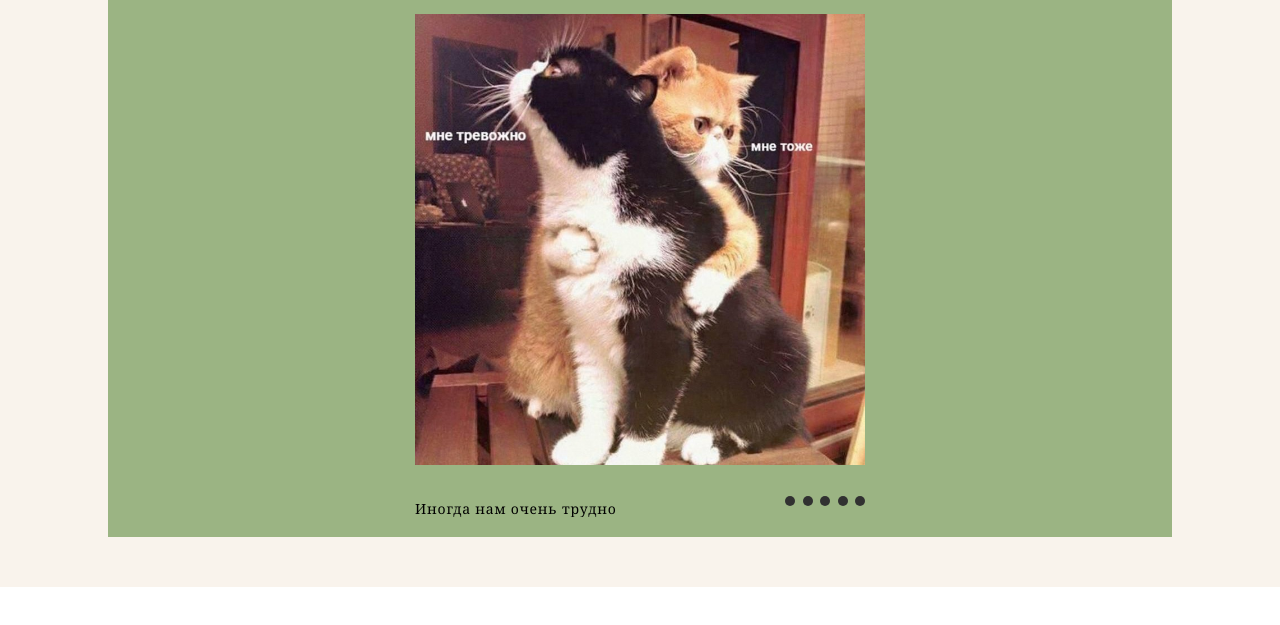
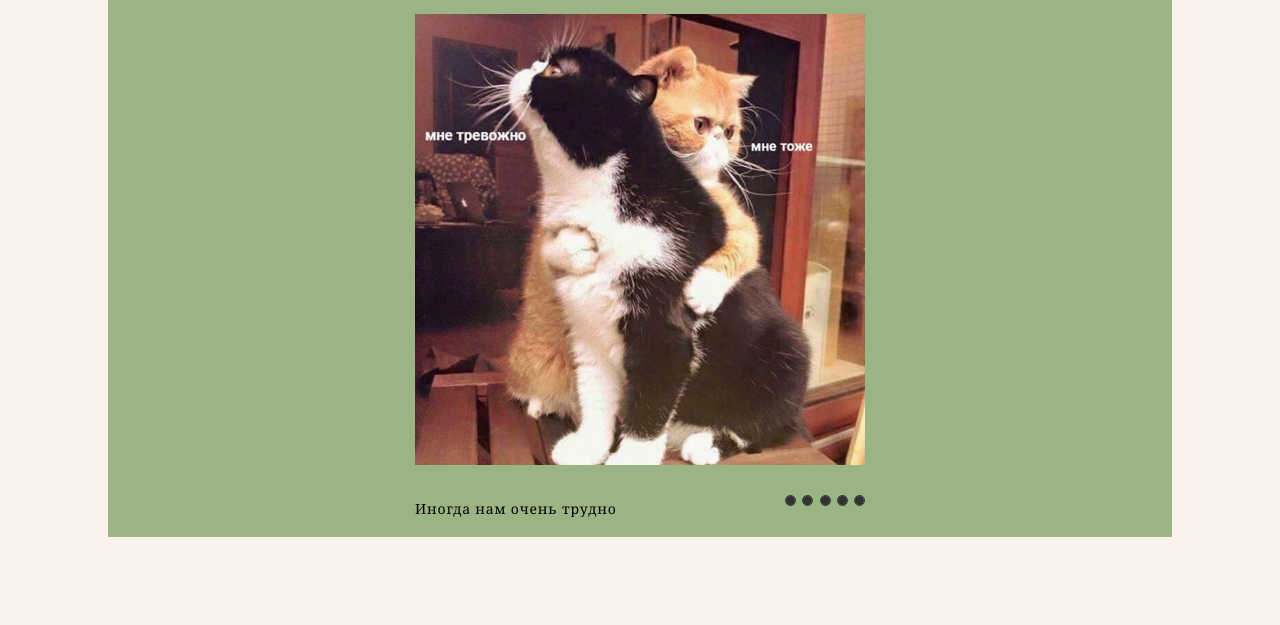
Before and after one commit to aleksandra-spirina/cssMemSlider, a plain HTML site: page cssMemSlider/index.html in a window 1280 px wide. Shown: the part 129-754 px from the top of the page. Drawn offline with Linux system fonts and the light colour scheme.

Commit message:
fix: add hover (05/17/2022 00:51:32)

```diff
--- a/cssMemSlider/style.css
+++ b/cssMemSlider/style.css
@@ -1,6 +1,7 @@
 body {
 	padding: 0;
 	margin: 0;
+	background-color: rgb(249, 243, 236);
 }
 
 h1 {
@@ -21,7 +22,6 @@ h1 {
 	flex-direction: column;
 	justify-content: center;
 	align-items: center;
-	background-color: rgb(249, 243, 236);
 }
 
 .slider {
@@ -115,14 +115,18 @@ ul {
 
 .control-item {
 	display: inline-block;
-	width: 10px;
-	height: 10px;
+	width: 9px;
+	height: 9px;
 	background-color: #313131;
 	background-clip: content-box;
 	border: 0.25rem solid transparent;
 	border-radius: 50%;
 	font-size: 0;
-	border: 0;
+	border: 1px solid #313131;
+}
+
+.control-item:hover {
+	background-color:rgb(155, 180, 131);
 }
 
 /* Hide scrollbar for Chrome, Safari and Opera */
```
